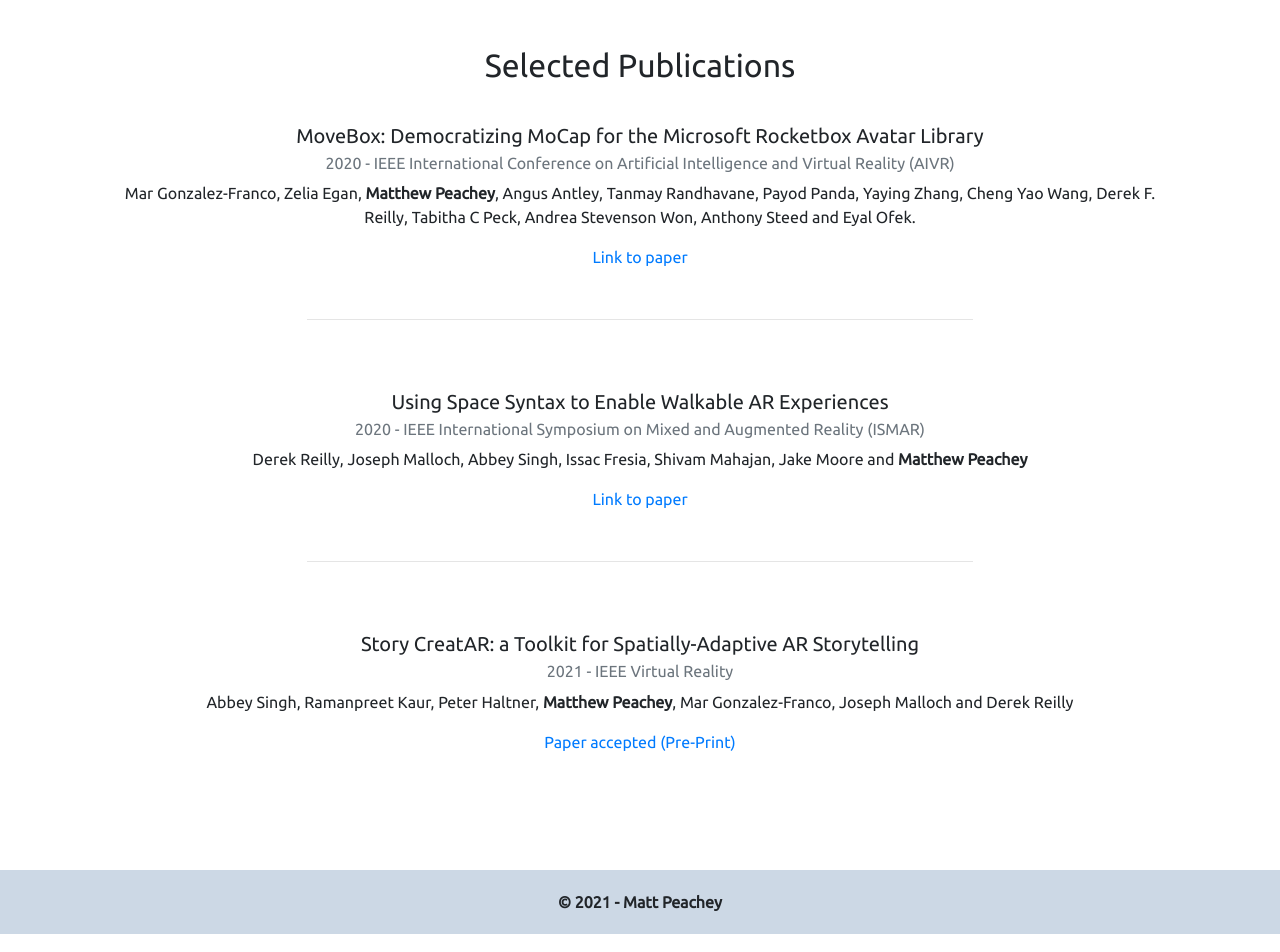
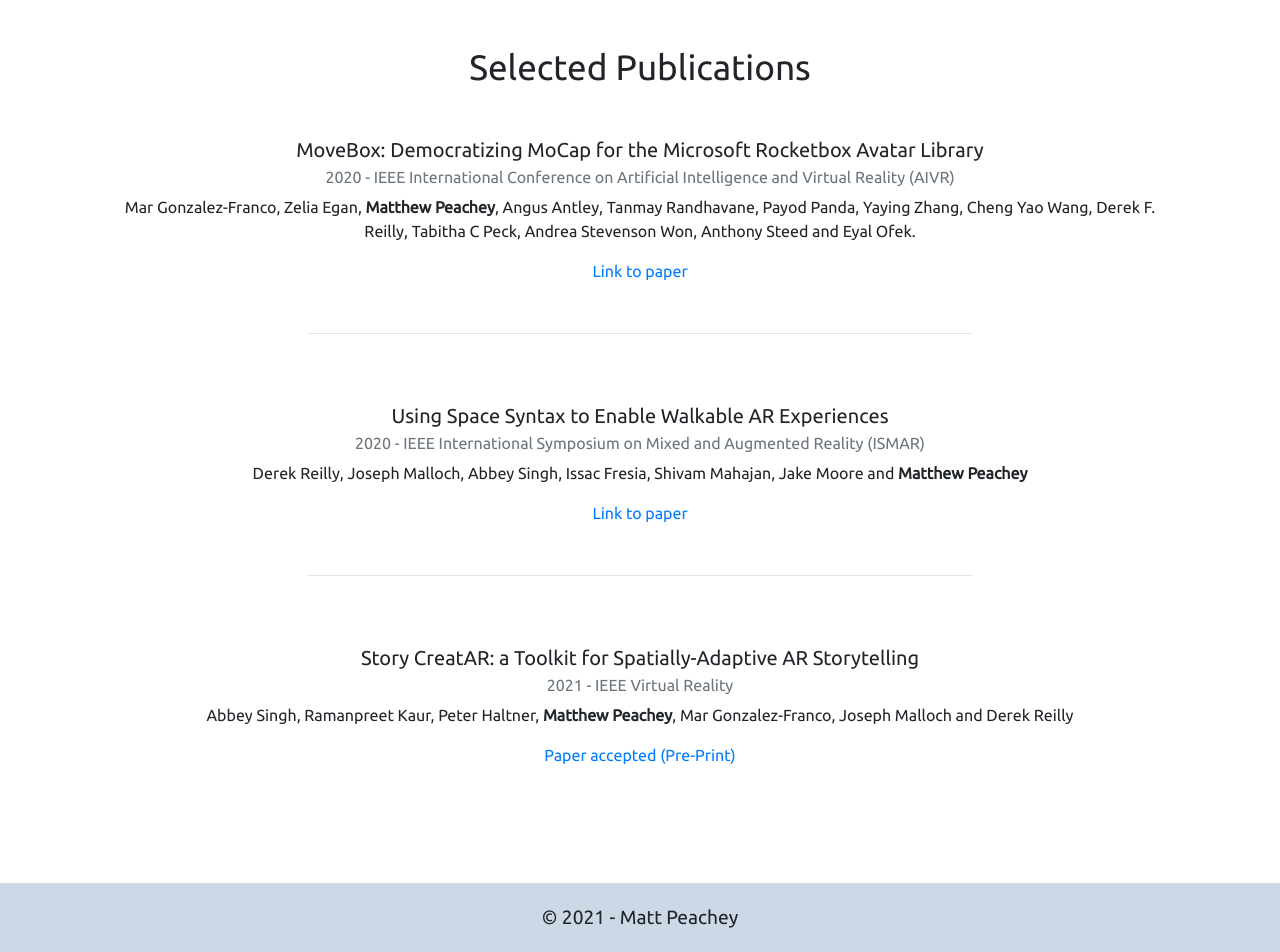
Before and after one commit to peacheym/PeacheyWeb, a React (Create React App) app: page /research in a window 1280 px wide. Shown: the part 566-1518 px from the top of the page. Built offline with nearby package versions, Linux system fonts and the light colour scheme.

Commit message:
Update app.css and footer component.

```diff
--- a/src/App.css
+++ b/src/App.css
@@ -38,7 +38,7 @@ html {
 }
 
 .headshot {
-  max-width: 80%;
+  max-width: 85%;
 }
 
 .expRow {
@@ -57,8 +57,8 @@ html {
 
 .exph2 {
   margin-top: 100px;
-  margin-bottom: 20px;
-  font-size: 2em;
+  margin-bottom: 30px;
+  font-size: 2.2em;
 }
 
 .listGroup {
@@ -96,6 +96,6 @@ html {
 
 footer {
   background-color: #ccd8e5;
-  font-weight: bold;
+  font-size: 1.2rem;
   padding: 20px;
 }
--- a/src/Footer.js
+++ b/src/Footer.js
@@ -1,9 +1,10 @@
-import React, { Component } from 'react';
-import './App.css';
+import React from "react";
+import "./App.css";
 
-class Footer extends Component {
-  render() {
-      return <footer>&copy; 2021 - Matt Peachey</footer>
-  }
+export default function Footer() {
+  return (
+    <footer>
+      &copy; 2021 - Matt Peachey
+    </footer>
+  );
 }
-export default Footer;
```
